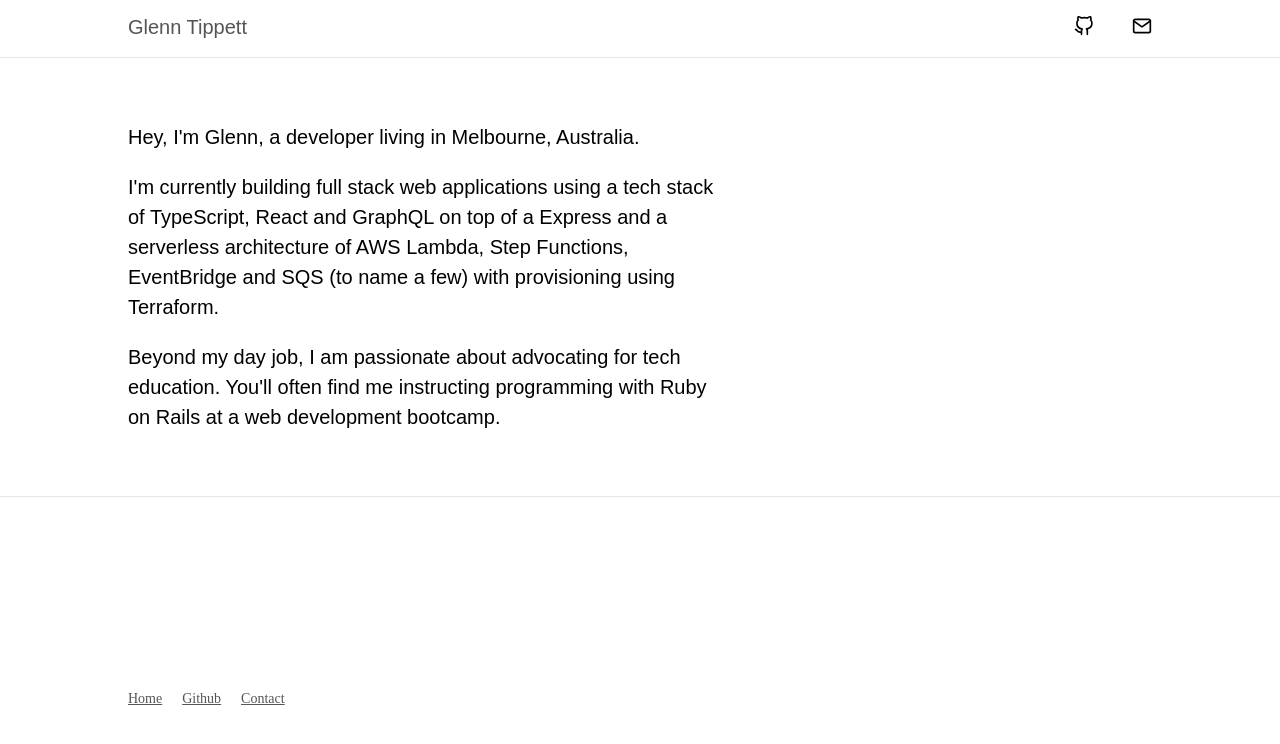
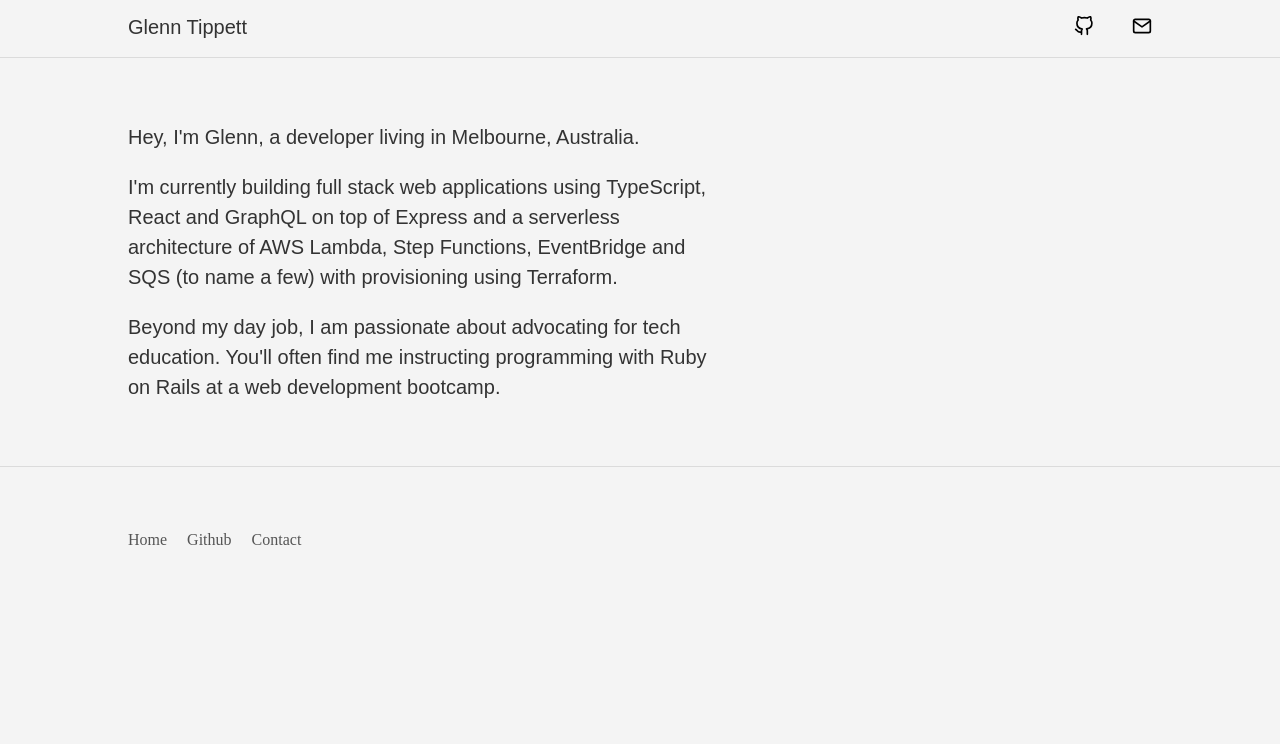
Before and after one commit to glenntippett/glenntippett.github.io, a plain HTML site: page index.html in a window 1280 px wide. Drawn offline with nearby package versions, Linux system fonts and the light colour scheme.

Commit message:
adjust colors

```diff
--- a/index.html
+++ b/index.html
@@ -16,27 +16,27 @@
   <link rel="stylesheet" href="https://unpkg.com/tachyons@4.12.0/css/tachyons.min.css" />
 </head>
 
-<body>
-  <header class="bb b--black-10">
+<body class="bg-near-white">
+  <header class="bb b--black-10 dark-gray">
     <nav class="avenir f4 mv3 mh4 mh6-l flex justify-between">
-      <a class="mid-gray link dim" href="/" title="Home" id="title">Glenn Tippett</a>
+      <a class="color-inherit dim link" href="/" title="Home" id="title">Glenn Tippett</a>
       <div>
-        <a class="link dim dark-gray dib mr4-l mr3" href="https://github.com/glenntippett" target="_blank"
+        <a class="color-inherit link dim mr4-l mr3" href="https://github.com/glenntippett" target="_blank"
           title="Github"><img src="./assets/github.svg" alt="Github"></a>
         <a href="mailto:foil-conifer0g@icloud.com?subject=New enquiry from your website&body=Hey, it's Glenn here - just letting you know that I use email masking, hence the funny address. But rest assured I receive these emails."
-          title="Contact" class="link dim dark-gray dib"><img src="./assets/mail.svg" alt="Email"></a>
+          title="Contact" class="color-inherit link dim"><img src="./assets/mail.svg" alt="Email"></a>
       </div>
     </nav>
   </header>
 
   <main class="mh4 mh6-l">
-    <section class="avenir mv5 lh-copy f4 measure">
+    <section class="avenir f4 measure dark-gray mv5 lh-copy ">
       <p>
         Hey, I'm Glenn, a developer living in Melbourne, Australia.
       </p>
       <p>
-        I'm currently building full stack web applications using a tech stack of TypeScript, React and
-        GraphQL on top of a Express and a serverless architecture of AWS Lambda, Step Functions, EventBridge and SQS (to
+        I'm currently building full stack web applications using TypeScript, React and
+        GraphQL on top of Express and a serverless architecture of AWS Lambda, Step Functions, EventBridge and SQS (to
         name a few)
         with provisioning using Terraform.
       </p>
@@ -47,14 +47,14 @@
     </section>
   </main>
 
-  <footer class="ph6-l ph4 pv6-l pv5 bt b--black-10 black-70">
-    <div class="mt5">
-      <a href="#" title="Home" class="f6 dib pr2 mid-gray dim">Home</a>
+  <footer class="ph6-l ph4 pv5 bt b--black-10 black-70">
+    <div class="f5">
+      <a href="#" title="Home" class="dib pr2 mid-gray dim no-underline">Home</a>
       <a href="https://github.com/glenntippett" target="_blank" title="Github"
-        class="f6 dib ph2 mid-gray dim">Github</a>
+        class="dib ph2 mid-gray dim no-underline">Github</a>
 
       <a href="mailto:foil-conifer0g@icloud.com?subject=New enquiry from your website&body=Hey, it's Glenn here - just letting you know that I use email masking, hence the funny address. But rest assured I receive these emails."
-        title="Contact" class="f6 dib pl2 mid-gray dim">Contact</a>
+        title="Contact" class="dib pl2 mid-gray dim no-underline">Contact</a>
     </div>
   </footer>
 
```
